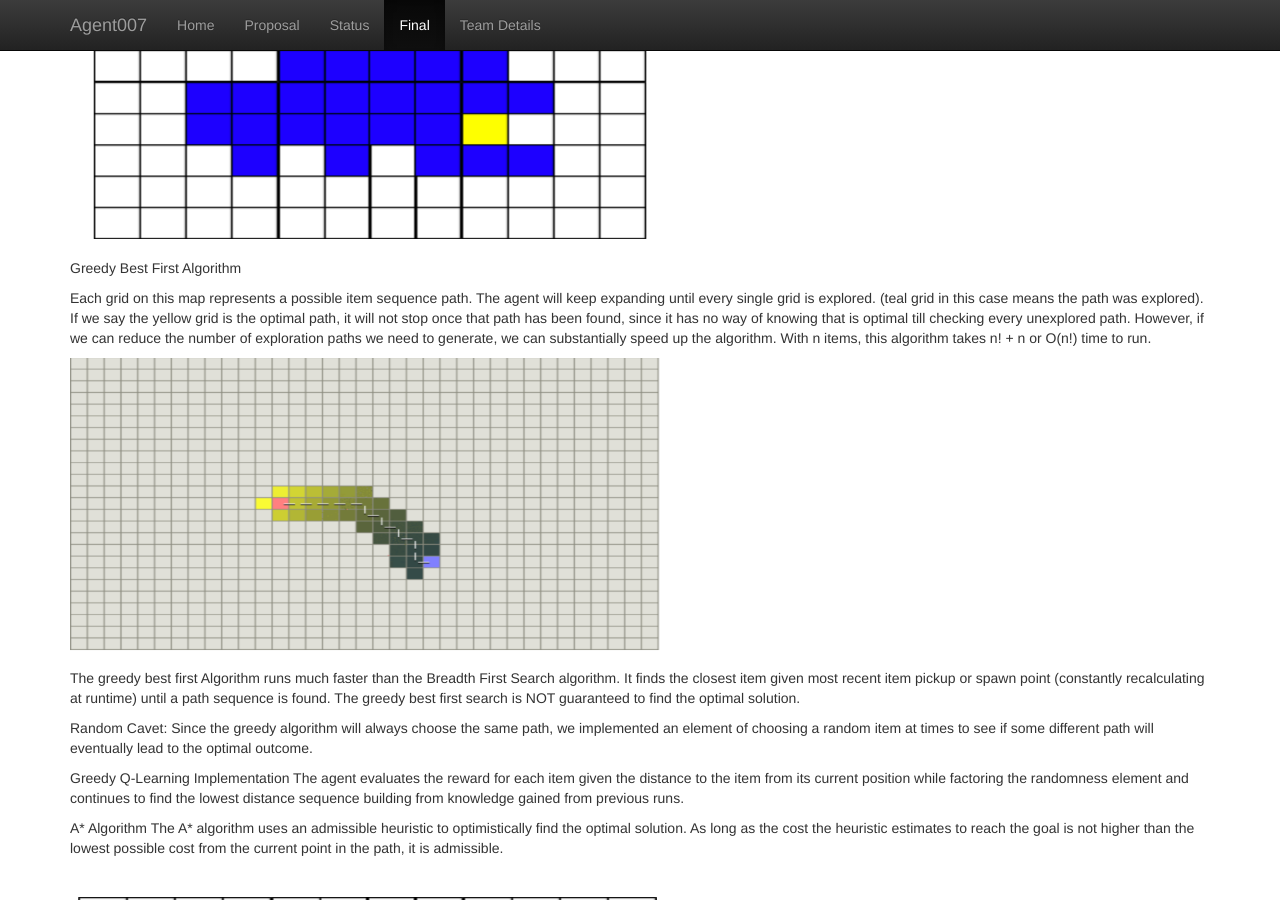
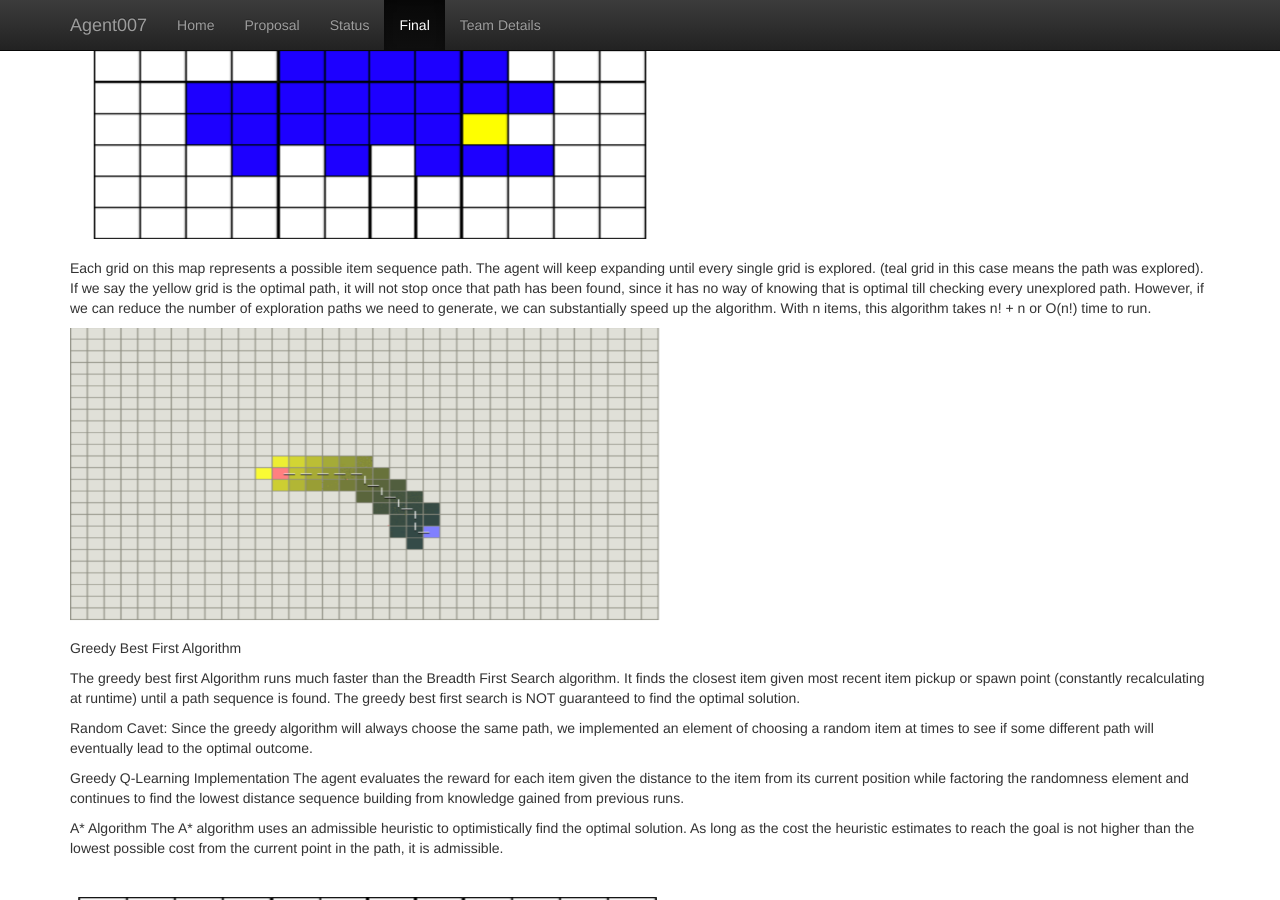
Before and after one commit to KumarHX/Agent007, a Jekyll site: the page built from docs/final.md, in a window 1280 px wide and 900 px high, scrolled down 914 px. Built offline with Jekyll 4.4.1, drawn with Linux system fonts in a browser that asks for light colours.

Commit message:
new proj

```diff
--- a/docs/final.md
+++ b/docs/final.md
@@ -30,13 +30,13 @@ As the item number on the map increases, this algorithm scales very poorly. At t
 <a href="url"><img src="gridOne.png" align="center" height="300" width="600" ></a>
 <br>
 
-Greedy Best First Algorithm
-
 Each grid on this map represents a possible item sequence path. The agent will keep expanding until every single grid is explored. (teal grid in this case means the path was explored). If we say the yellow grid is the optimal path, it will not stop once that path has been found, since it has no way of knowing that is optimal till checking every unexplored path. However, if we can reduce the number of exploration paths we need to generate, we can substantially speed up the algorithm. With n items, this algorithm takes n! + n or O(n!) time to run.
 <br>
 
 <a href="url"><img src="gridTwo.png" align="center" height="300" width="600" ></a>
 <br>
+
+Greedy Best First Algorithm
 
 The greedy best first Algorithm runs much faster than the Breadth First Search algorithm. It finds the closest item given most recent item pickup or spawn point (constantly recalculating at runtime) until a path sequence is found. The greedy best first search is NOT guaranteed to find the optimal solution.
 
```
